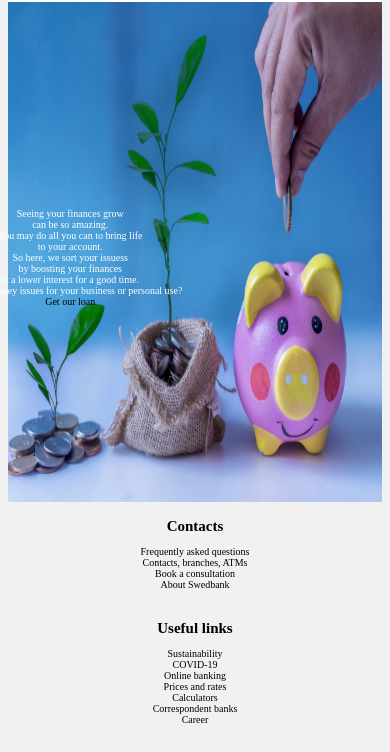
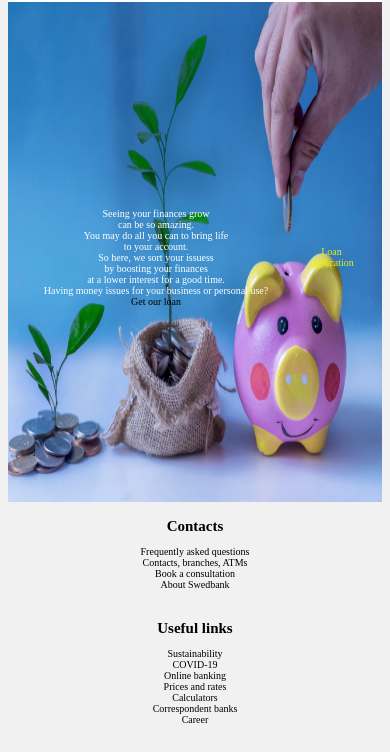
Before and after one commit to Ruthwinfred/Swedbank, a plain HTML site: page Index.html in a window 390 px wide. Shown: the part 81-833 px from the top of the page. Drawn offline with Linux system fonts and the light colour scheme.

Commit message:
new changes

```diff
--- a/Index.html
+++ b/Index.html
@@ -29,6 +29,7 @@
     <div class="centre">Seeing your finances grow <br>can be so amazing.<br>You may do all you can to bring life<br>to your account.
       <br>So here, we sort your issuess<br>by boosting your finances<br>at a lower interest for a good time.<br>
       Having money issues for your business or personal use?<br><a href="form.html">Get our loan</a></div>
+      <a href="form.html" id="cen">Loan application</a>
   </div>
 </section>
 <!-- Section ends here -->
--- a/styles.css
+++ b/styles.css
@@ -159,16 +159,17 @@ body {
     min-width: 300px;
   }
   .btn{
-    float: right;
+    float: left;
     overflow: hidden;
     border: none;
-    padding: 14px 16px;
+    /* padding: 14px 16px; */
     background-color:rgb(255, 255, 255);
     font: message-box;
     cursor: pointer;
     color: black;
-    margin-top: 20px;
-    margin-right: 45px;
+    margin-top: 1px;
+    margin-left:500px;
+    font-size: 10px;
   }
   input {
     padding: 10px;
@@ -357,6 +358,15 @@ label > input[type="radio"] + * {
     .home-para  {
       color: white;
       font-size: 1.5vw;
+    }
+    #cen{
+      position: absolute;
+      top: 40%;
+      left: 60%;
+      transform: translate(-50%, -50%);
+      color: rgba(244, 248, 10, 0.939);
+      font-size: 20px;
+      text-align: center;
     }
 
 
@@ -627,9 +637,18 @@ body {
     .centre {
       position: absolute;
       top: 40%;
-      left: 18%;
+      left: 40%;
       transform: translate(-50%, -50%);
       color: white;
+      font-size: 10px;
+      text-align: center;
+    }
+    #cen{
+      position: absolute;
+      top: 40%;
+      left: 85%;
+      transform: translate(-50%, -50%);
+      color: rgba(244, 248, 10, 0.939);
       font-size: 10px;
       text-align: center;
     }
```
